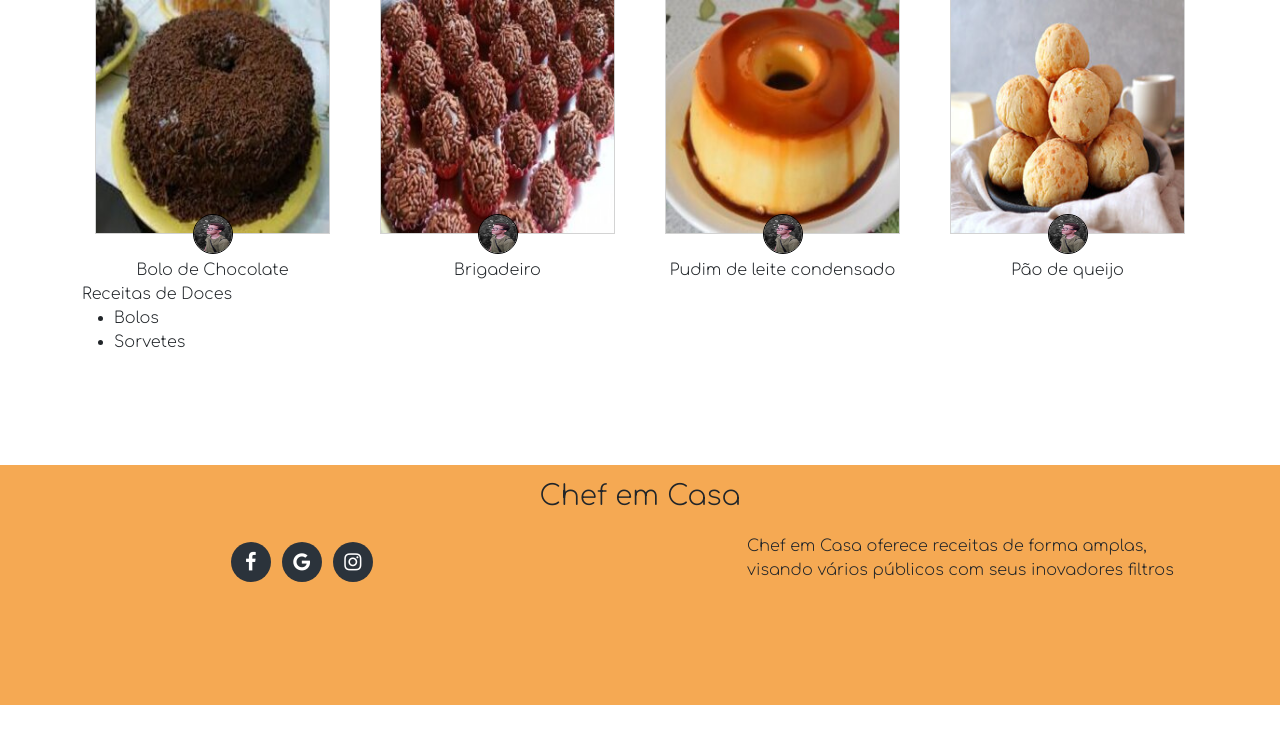
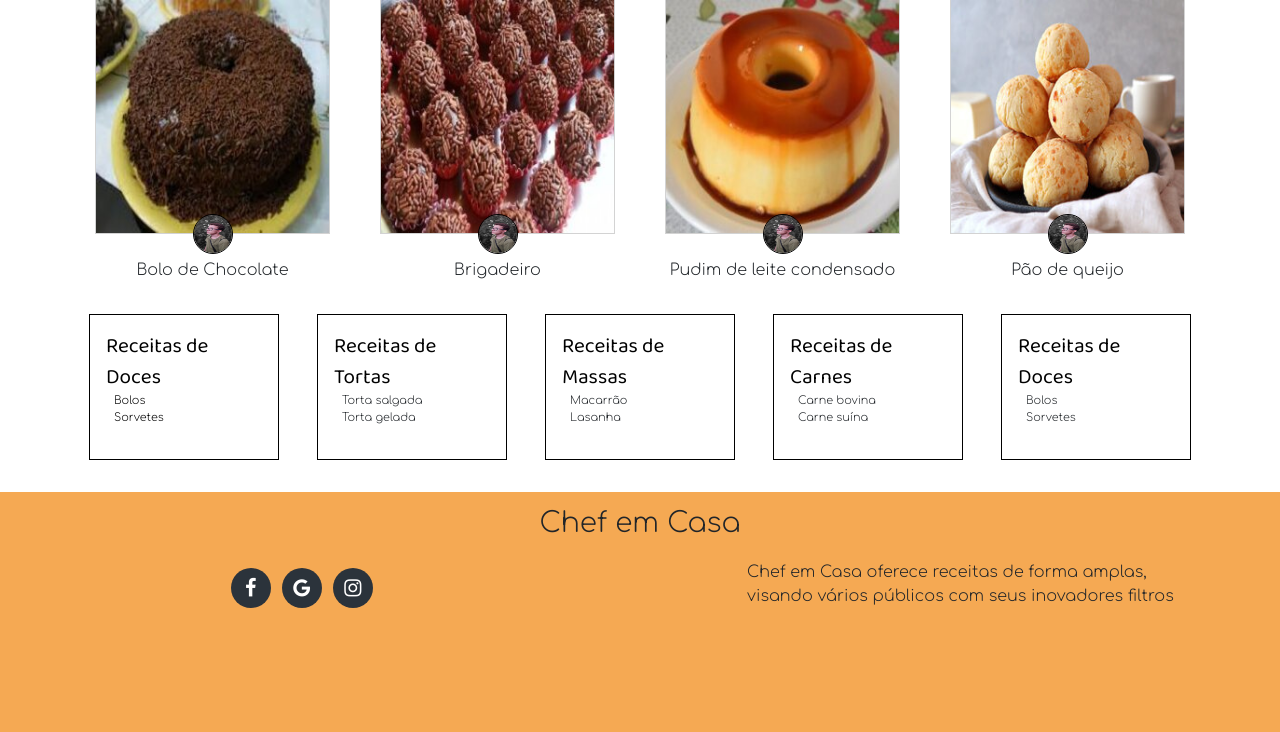
Before and after one commit to PauloVictorSilipina/Chef-em-Casa, a PHP site: page / in a window 1280 px wide. Shown: the part 95-827 px from the top of the page. Before the commit the page ends 800 px from the top, so only its background shows below. Run offline with PHP 8.4, Linux system fonts and the light colour scheme.

Commit message:
Adicionei as categorias no home

```diff
--- a/css/css_home.css
+++ b/css/css_home.css
@@ -1,3 +1,5 @@
+@import url('https://fonts.googleapis.com/css2?family=Baloo+2&display=swap');
+
 .container {
 }
 
@@ -21,5 +23,38 @@
     border: 1px solid lightgray;
 }
 
-.imagem a{
+.div-imagem:hover {
+    color: aqua;
 }
+
+.categorias {
+    padding-bottom: 2rem;
+}
+.div-categorias{
+    margin-top: 2rem;
+    margin-left: auto;
+    margin-right: auto;
+    padding: 1rem;
+    border: 1px solid black;
+}
+
+.titulo-categoria{
+    text-decoration: none;
+    color: black;
+    font-family: 'Baloo 2', cursive;
+    font-size: 1.3rem;
+}
+.div-categorias li {
+    list-style: none;
+    margin-left: -1.5rem;
+    font-size: 0.7rem;
+}
+
+.div-categorias a {
+    text-decoration: none;
+    color: black;
+}
+
+.div-categorias a:hover {
+    text-decoration: underline;
+}
--- a/index.html
+++ b/index.html
@@ -51,7 +51,7 @@
 
     <div class="container">
         <div class="imagens row">
-            <div class="col-lg-3">
+            <div class="div-imagem col-lg-3">
                 <div class="imagem">
                     <img class="img-receitas" src="receitas/Bolo.jpg">
                     <img class="creator" src="img/paulovictor.jpg">
@@ -59,7 +59,7 @@
                 <a>Bolo de Chocolate</a>
             </div>
 
-            <div class="col-lg-3">
+            <div class="div-imagem col-lg-3">
                 <div class="imagem">
                     <img class="img-receitas" src="receitas/Brigadeiro.jpg">
                     <img class="creator" src="img/paulovictor.jpg">
@@ -67,7 +67,7 @@
                 <a>Brigadeiro</a>
             </div>
 
-            <div class="col-lg-3">
+            <div class="div-imagem col-lg-3">
                 <div class="imagem">
                     <img class="img-receitas" src="receitas/Pudim de leite condensado.jpg">
                     <img class="creator" src="img/paulovictor.jpg">
@@ -75,7 +75,7 @@
                 <a>Pudim de leite condensado</a>
             </div>
 
-            <div class="col-lg-3">
+            <div class="div-imagem col-lg-3">
                 <div class="imagem">
                     <img class="img-receitas" src="receitas/Pão de queijo.jpg">
                     <img class="creator" src="img/paulovictor.jpg">
@@ -86,13 +86,43 @@
         </div>
     </div>
 
-    <div class="container">
-        <div class="div-categorias col-2">
-            <a>Receitas de Doces</a>
-            <ul>
-                <li>Bolos</li>
-                <li>Sorvetes</li>
-            </ul>
+    <div class="container categorias">
+        <div class="row">
+            <div class="div-categorias col-10 col-lg-2">
+                <a href="#" class="titulo-categoria">Receitas de Doces</a>
+                <ul>
+                    <li><a href="#" >Bolos</a></li>
+                    <li><a href="#" >Sorvetes</a></li>
+                </ul>
+            </div>
+            <div class="div-categorias col-10 col-lg-2">
+                <a class="titulo-categoria">Receitas de Tortas</a>
+                <ul>
+                    <li>Torta salgada</li>
+                    <li>Torta gelada</li>
+                </ul>
+            </div>
+            <div class="div-categorias col-10 col-lg-2">
+                <a class="titulo-categoria">Receitas de Massas</a>
+                <ul>
+                    <li>Macarrão</li>
+                    <li>Lasanha</li>
+                </ul>
+            </div>
+            <div class="div-categorias col-10 col-lg-2">
+                <a class="titulo-categoria">Receitas de Carnes</a>
+                <ul>
+                    <li>Carne bovina</li>
+                    <li>Carne suína</li>
+                </ul>
+            </div>
+            <div class="div-categorias col-10 col-lg-2">
+                <a class="titulo-categoria">Receitas de Doces</a>
+                <ul>
+                    <li>Bolos</li>
+                    <li>Sorvetes</li>
+                </ul>
+            </div>
         </div>
     </div>
 
```
Also changed, not shown: cadastro.html (+7 -4 lines), css/css_login.css (+28 -0 lines), script/cadastro.js (+65 -0 lines).
